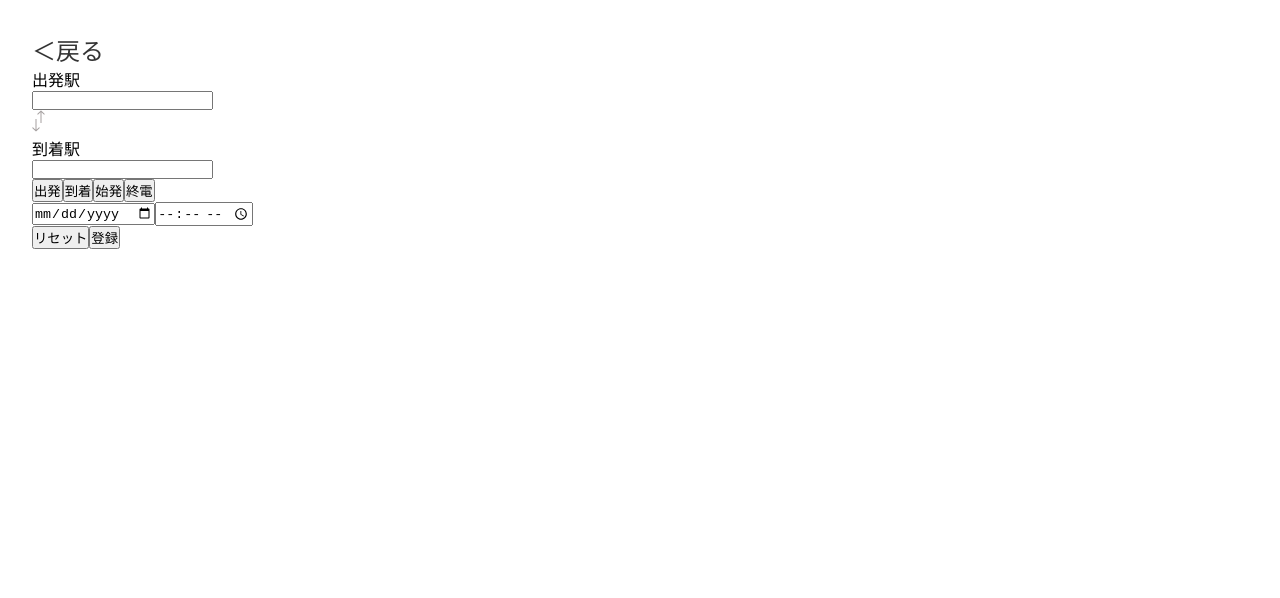
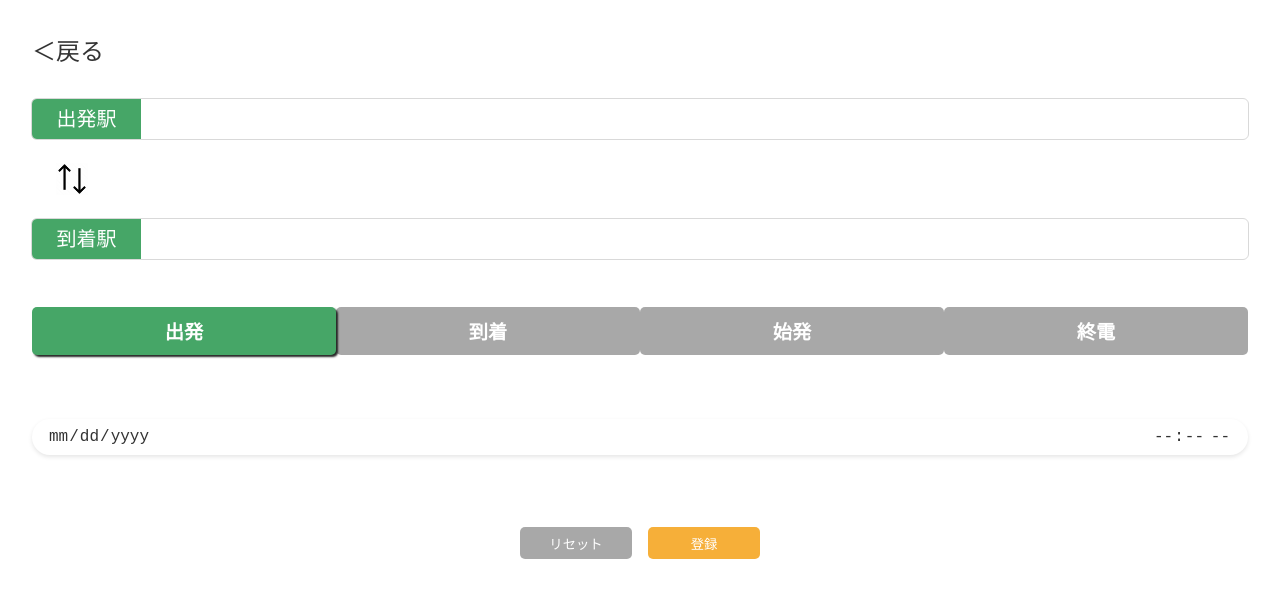
Before and after one commit to RikutoOgaki/teamapp, a Next.js app in the folder src/: page /search in a window 1280 px wide. Shown: the top 598 px of the page. Built offline with nearby package versions, Linux system fonts and the light colour scheme.

Commit message:
検索画面編集完了

```diff
--- a/src/pages/search/index.tsx
+++ b/src/pages/search/index.tsx
@@ -7,7 +7,8 @@ import { Button } from '@/components//template/Button'
 
 export default function Search() {
 
-    const [state, setState] = useState();
+    // ボタンのデータを分けるためのstate
+    const [state, setState] = useState(0);
 
     return (
         <>
@@ -19,33 +20,47 @@ export default function Search() {
                     </Link>
                 </div>
 
-                <div className={style.search}>
+                <div className={style.serchBox}>
                     <div className={style.startHome}>
                         <p>出発駅</p>
                         <input type="text" />
                     </div>
-                    <span><Image src={switchArrow} alt="切り替え" /></span>
+                    <figure>
+                        <img src={'/img/switchArrow.png'} alt="切り替え" />
+                    </figure>
                     <div className={style.endHome}>
                         <p>到着駅</p>
                         <input type="text" />
                     </div>
                 </div>
 
-                <div>
-                    <button>出発</button>
-                    <button>到着</button>
-                    <button>始発</button>
-                    <button>終電</button>
+                <div className={style.typeBox}>
+                    <button
+                        onClick={() => setState(0)}
+                        className={state === 0 ? style.btnOn : style.btnOff}
+                    >出発</button>
+                    <button
+                        onClick={() => setState(1)}
+                        className={state === 1 ? style.btnOn : style.btnOff}
+                    >到着</button>
+                    <button
+                        onClick={() => setState(2)}
+                        className={state === 2 ? style.btnOn : style.btnOff}
+                    >始発</button>
+                    <button
+                        onClick={() => setState(3)}
+                        className={state === 3 ? style.btnOn : style.btnOff}
+                    >終電</button>
                 </div>
 
-                <div>
-                    <input type="date" />
-                    <input type="time" />
+                <div className={style.dataTime}>
+                    <input type="date" className={style.date} />
+                    <input type="time" className={style.time} />
                 </div>
 
-                <div>
-                    <Button text='リセット' />
-                    <Button text='登録' />
+                <div className={style.btnBox}>
+                    <Button text='リセット' className={style.reset} />
+                    <Button text='登録' className={style.entry} />
                 </div>
             </div>
 
--- a/src/styles/saech/index.module.scss
+++ b/src/styles/saech/index.module.scss
@@ -1,7 +1,10 @@
 .container {
     padding: 2rem;
+    width: 100%;
+    height: 100vh;
 
     .return {
+
         .link {
             display: flex;
             text-decoration: none;
@@ -43,7 +46,16 @@
         }
     }
 
-    .serch {
+
+    .serchBox {
+        width: 100%;
+        // height: 100%;
+        display: flex;
+        justify-content: center;
+        align-items: center;
+        flex-direction: column;
+        gap: 1.5rem;
+        margin-top: 2rem;
 
         .startHome {
             display: flex;
@@ -51,7 +63,7 @@
             outline: 1px solid #D9D9D9;
             border-radius: 5px;
 
-            p {
+            & p {
                 width: 109px;
                 height: 40px;
                 flex-shrink: 0;
@@ -65,13 +77,27 @@
                 background-color: #46A667;
             }
 
-            input {
+            & input {
                 width: 217px;
                 height: 40px;
                 border: none;
             }
         }
 
+
+        & figure {
+            width: 100%;
+            height: 2rem;
+            display: flex;
+            justify-content: flex-start;
+            margin-left: 3rem;
+
+            & img {
+                width: 2rem;
+                height: 2rem;
+                transform: rotate(90deg);
+            }
+        }
 
 
         .endHome {
@@ -80,7 +106,7 @@
             outline: 1px solid #D9D9D9;
             border-radius: 5px;
 
-            p {
+            & p {
                 width: 109px;
                 height: 40px;
                 flex-shrink: 0;
@@ -94,11 +120,119 @@
                 background-color: #46A667;
             }
 
-            input {
+            & input {
                 width: 217px;
                 height: 40px;
                 border: none;
             }
         }
     }
+
+    .typeBox {
+        width: 100%;
+        height: 3rem;
+        display: flex;
+        justify-content: center;
+        align-items: center;
+        margin-top: 3rem;
+
+        .btnOn {
+            border: none;
+            width: 25%;
+            height: 100%;
+            background-color: #46A667;
+            color: #ffffff;
+            border-radius: 5px;
+            font-size: 1.2rem;
+            font-weight: bold;
+            box-shadow: 2px 2px 2px #262626;
+        }
+
+        .btnOff {
+            border: none;
+            width: 25%;
+            height: 100%;
+            background-color: rgba(#262626, .4);
+            color: #ffffff;
+            border-radius: 5px;
+            font-size: 1.2rem;
+            font-weight: bold;
+        }
+    }
+
+
+    .dataTime {
+        width: 100%;
+        display: flex;
+        justify-content: space-between;
+        align-items: center;
+        padding: 0.5rem 1rem;
+        // border: 1px solid blue;
+        border-radius: 20px;
+        box-shadow: 0 2px 4px rgba(0, 0, 0, 0.1);
+        margin-top: 4rem;
+
+
+        input {
+            font-size: 1rem;
+            color: #333;
+            border: none;
+            background-color: transparent;
+            outline: none;
+            -webkit-appearance: none; // iOSでのデフォルトのスタイルを削除
+            padding: 0; // パディングを設定して入力フィールドのサイズを調整
+            margin: 0; // マージンを設定して入力フィールドのサイズを調整
+
+            // ブラウザのデフォルトのスタイルをオーバーライドする
+            &::-webkit-calendar-picker-indicator,
+            &::-webkit-clear-button,
+            &::-webkit-inner-spin-button {
+                display: none;
+            }
+
+            // Firefoxでのデフォルトのスタイルをオーバーライドする
+            &::-moz-focus-inner {
+                border: 0;
+                padding: 0;
+            }
+
+            // IEでのデフォルトのスタイルをオーバーライドする
+            &::-ms-clear {
+                display: none;
+            }
+        }
+
+        .date {
+            margin-right: 0.5rem;
+        }
+    }
+
+    .btnBox {
+        width: 100%;
+        height: 3rem;
+        display: flex;
+        justify-content: center;
+        align-items: center;
+        gap: 1rem;
+        margin-top: 4rem;
+
+
+        .reset {
+            border: none;
+            width: 7rem;
+            height: 2rem;
+            background-color: rgba(#262626, .4);
+            color: #ffffff;
+            border-radius: 5px;
+        }
+
+        .entry {
+            border: none;
+            width: 7rem;
+            height: 2rem;
+            background-color: #F6AF39;
+            color: #ffffff;
+            border-radius: 5px;
+        }
+    }
 }
```
